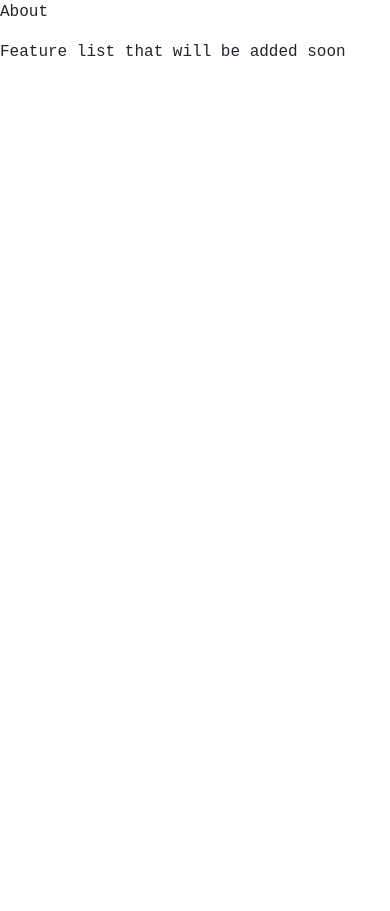
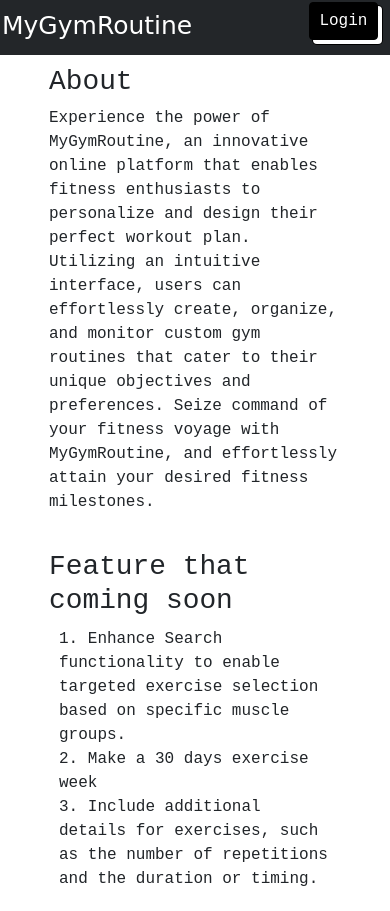
Before and after one commit to MuradAles/MyGymRoutine, a React (Create React App) app in the folder frontend/: page / in a window 390 px wide. Before the commit the page ends 844 px from the top, so only its background shows below. Built offline with nearby package versions, Linux system fonts and the light colour scheme; no server answers; the HTML template or start-up script is replaced by a standard one.

Commit message:
new css and homepage added

```diff
--- a/frontend/src/App.js
+++ b/frontend/src/App.js
@@ -2,11 +2,13 @@ import { BrowserRouter, Route, Routes } from "react-router-dom";
 import LoginPage from './pages/LoginPage';
 import HomePage from './pages/HomePage'
 import RoutinesPage from './pages/RoutinesPage';
+import NavBar from "./pages/NavBar";
 import { AuthProvider } from './firebase/Auth';
 function App() {
   return (
     <AuthProvider>
       <BrowserRouter>
+        <NavBar />
         <Routes>
           <Route path='/' element={<HomePage />} />
           <Route path='/authorization' element={<LoginPage />} />
--- a/frontend/src/components/Authorization/Logout.js
+++ b/frontend/src/components/Authorization/Logout.js
@@ -12,7 +12,7 @@ function Logout() {
     }
     return (
         <form onSubmit={handleLogOut}>
-            <button className="button-50" type='submit'>Log out</button>
+            <button className="button-50" type='submit'>Logout</button>
         </form>
     );
 }
--- a/frontend/src/components/Routine/RoutineList.css
+++ b/frontend/src/components/Routine/RoutineList.css
@@ -3,7 +3,7 @@
     z-index: 3;
     padding-bottom: 10px;
     background-color: rgb(35, 38, 41);
-    width: 500px;
+    width: 380px;
     min-width: 300px;
     max-width: 450px;
     min-height: 0;
@@ -97,7 +97,7 @@
     }
 
     .dropdown_menu {
-        width: 95%;
+        width: 99%;
     }
 
     .searchBox {
@@ -108,6 +108,7 @@
 .input_tag {
     font-family: "Open Sans", sans-serif;
     font-size: 16px;
+    width: 170px;
     letter-spacing: 2px;
     text-decoration: none;
     color: #000;
--- a/frontend/src/components/Routine/RoutineList.js
+++ b/frontend/src/components/Routine/RoutineList.js
@@ -46,11 +46,11 @@ const RoutineList = ({ userId, list, getRoutine, deleteRoutine, createRoutine })
                                                 id="Rname_Intput"
                                                 placeholder="Routine Name"
                                                 autoComplete="off"
-                                                maxLength="15"
+                                                maxLength="12"
                                                 required
                                             />
                                         </label>
-                                        <button className="button-54" type="submit">Create Routine</button>
+                                        <button className="button-54" type="submit">Create Plan</button>
                                     </form>
                                 </div>
                             </li>
--- /dev/null
+++ b/frontend/src/pages/HomePage.css
@@ -0,0 +1,29 @@
+.HomePage {
+    display: flex;
+    justify-content: center;
+    flex-wrap: wrap;
+    align-items: center;
+}
+
+.AboutWeb {
+    width: 50%;
+    padding: 10px;
+}
+
+.FutureFeatures {
+    width: 50%;
+    padding: 10px;
+}
+
+@media (max-width: 768px) {
+    .AboutWeb {
+        width: 80%;
+        padding: 10px;
+    }
+
+    .FutureFeatures {
+        width: 80%;
+        padding: 10px;
+    }
+
+}
--- a/frontend/src/pages/HomePage.js
+++ b/frontend/src/pages/HomePage.js
@@ -1,11 +1,18 @@
+import './HomePage.css'
 function HomePage() {
     return (
         <div className="HomePage">
             <div className="AboutWeb">
-                <p>About</p>
+                <h1>About</h1>
+                <p>Experience the power of MyGymRoutine, an innovative online platform that enables fitness enthusiasts to personalize and design their perfect workout plan. Utilizing an intuitive interface, users can effortlessly create, organize, and monitor custom gym routines that cater to their unique objectives and preferences. Seize command of your fitness voyage with MyGymRoutine, and effortlessly attain your desired fitness milestones.</p>
             </div>
             <div className="FutureFeatures">
-                <p>Feature list that will be added soon</p>
+                <h1>Feature that coming soon</h1>
+                <ul>
+                    <li>1. Enhance Search functionality to enable targeted exercise selection based on specific muscle groups.</li>
+                    <li>2. Make a 30 days exercise week</li>
+                    <li>3. Include additional details for exercises, such as the number of repetitions and the duration or timing.</li>
+                </ul>
             </div>
         </div>
     )
--- /dev/null
+++ b/frontend/src/pages/NavBar.css
@@ -0,0 +1,51 @@
+.navBar {
+    display: flex;
+    justify-content: space-between;
+    background-color: rgb(35, 38, 41);
+    padding-top: 5px;
+    padding-left: 10px;
+    padding-right: 10px;
+    padding-bottom: 5px;
+}
+
+.logo {
+    font-size: 40px;
+    color: white;
+    font-family: "Comic Sans MS", Comic Sans, cursive;
+}
+
+.logo:hover {
+    color: rgb(181, 181, 181);
+}
+
+.button-50 {
+    margin-right: 10px;
+}
+
+.leftLinks {
+    display: flex;
+    align-items: center;
+}
+
+.rightLinks {
+    display: flex;
+    align-items: center;
+}
+
+.no-underline {
+    text-decoration: none;
+}
+
+@media (max-width: 768px) {
+    .navBar {
+        padding-top: 2px;
+        padding-left: 2px;
+        padding-right: 2px;
+    }
+
+    .logo {
+        font-size: 25px;
+        color: white;
+        font-family: "Comic Sans MS", Comic Sans, cursive;
+    }
+}
--- /dev/null
+++ b/frontend/src/pages/NavBar.js
@@ -0,0 +1,38 @@
+import { AuthContext } from "../firebase/Auth";
+import { useContext } from "react";
+import { NavLink } from "react-router-dom";
+import './NavBar.css';
+import Logout from "../components/Authorization/Logout";
+
+const NavBar = () => {
+    const { currentUser } = useContext(AuthContext);
+
+    return (
+        <div className="navBar">
+            <div className="leftLinks">
+                <NavLink className="logo no-underline" to="/">
+                    MyGymRoutine
+                </NavLink>
+            </div>
+
+            <div className="rightLinks">
+                {currentUser ? (
+                    <>
+                        <NavLink className="button-50 no-underline" to="/routine">
+                            Routine
+                        </NavLink>
+                        <Logout />
+                    </>
+                ) : (
+                    <>
+                        <NavLink className="button-50 no-underline" to="/authorization">
+                            Login
+                        </NavLink>
+                    </>
+                )}
+            </div>
+        </div>
+    );
+};
+
+export default NavBar;
--- a/frontend/src/pages/RoutinesPage.css
+++ b/frontend/src/pages/RoutinesPage.css
@@ -14,7 +14,8 @@
 .CurrentName {
     order: 2;
     flex: 1;
-    text-align: center;
+    display: flex;
+    justify-content: center;
 }
 
 .Logout {
@@ -22,9 +23,21 @@
     margin-left: 10px;
 }
 
+.instruction {
+    margin: auto;
+    width: 50%;
+    padding: 10px;
+    text-align: center;
+}
+
+.Name_h1 {
+    color: rgb(255, 255, 255);
+}
+
 @media (max-width: 768px) {
     .Top_Bar {
         align-items: flex-start;
+        padding: 2px;
     }
 
     .RoutineList {
@@ -36,8 +49,18 @@
         text-align: right;
     }
 
+    .instruction {
+        width: 80%;
+    }
+
     .CurrentName {
-        display: none;
+        font-size: 10px;
+        padding-top: 4px;
+        padding-right: 15px;
+    }
+
+    .Name_h1 {
+        font-size: 16px;
     }
 }
 
@@ -57,13 +80,6 @@ h6 {
     font-family: "Bahnschrift SemiBold", monospace;
 }
 
-.Name_h1 {
-    color: rgb(255, 255, 255);
-    display: flex;
-    justify-content: center;
-    align-items: center;
-}
-
 body::-webkit-scrollbar {
     width: 10px;
     background-color: rgb(51, 51, 51);
--- a/frontend/src/pages/RoutinesPage.js
+++ b/frontend/src/pages/RoutinesPage.js
@@ -124,12 +124,19 @@ function RoutinesPage() {
                                     </>
                                 )}
                             </div>
-                            <div className="Logout">
-                                <Logout />
-                            </div>
                         </div>
                         <div className="Bottom_Bar">
-                            <DayList currentR={currentR} userId={currentUser.uid} setCurrentR={setCurrentR} />
+                            {currentR ? (
+                                <DayList currentR={currentR} userId={currentUser.uid} setCurrentR={setCurrentR} />
+                            ) : (
+                                <div className="instruction">
+                                    <h1>Instruction</h1>
+                                    <p>For the beginnig Press on 'Select Routine'.
+                                        On the bottom of left corner of drop menu,
+                                        put name for your routine.
+                                        After creatign Routine you need to select it in in drop menu.</p>
+                                </div>
+                            )}
                         </div>
                     </div>
                 </>
```
Also changed, not shown: 1 other file (tests, documents, lock files or other folders).
